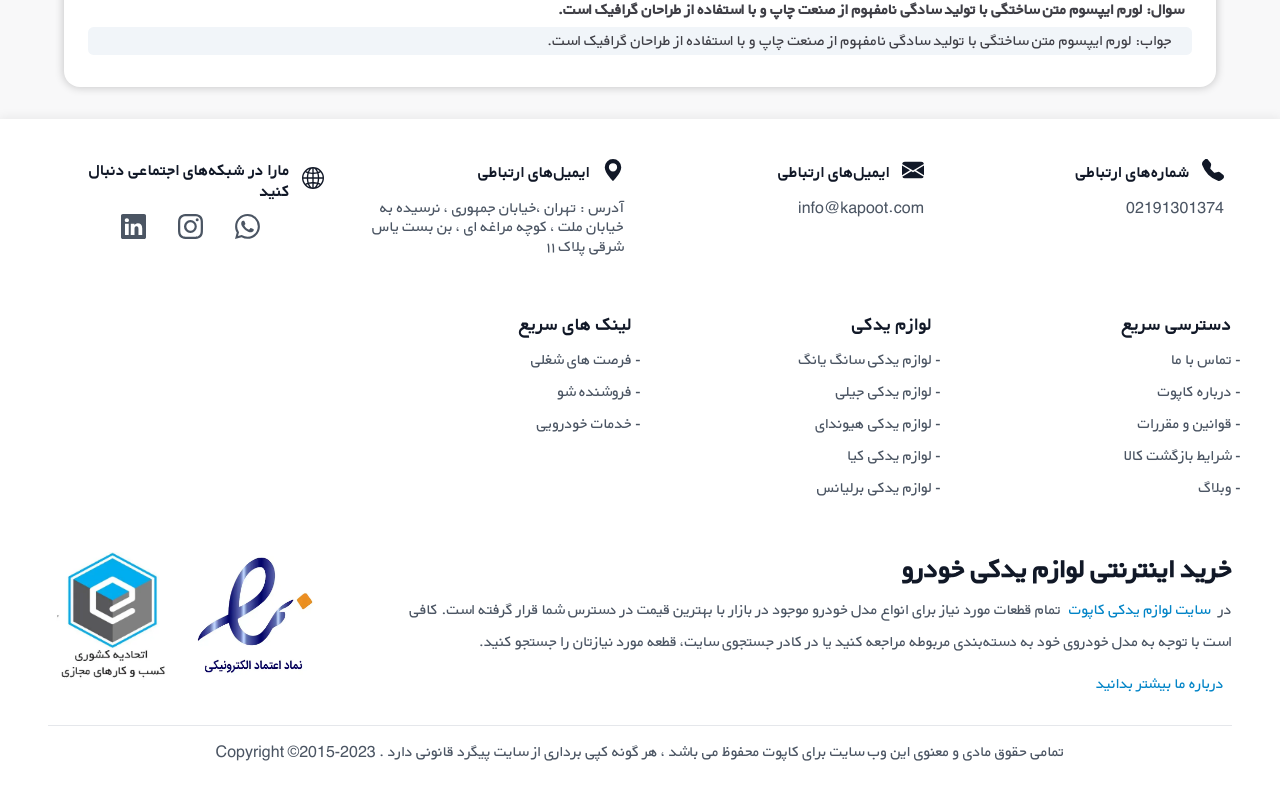
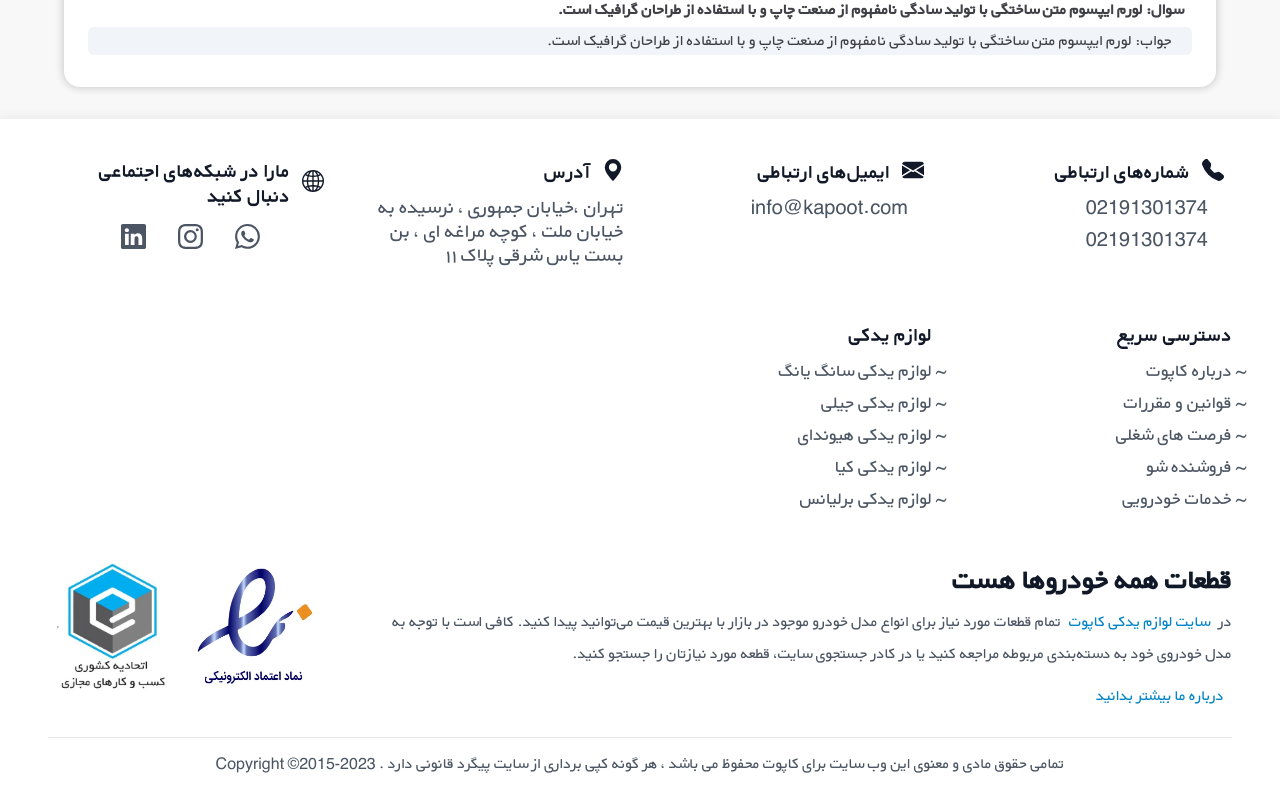
Before and after one commit to amir-mohammadzadeh/mashinno, a React (Vite) app: page /brand/alfa-romeo in a window 1280 px wide. Shown: the part 930-1741 px from the top of the page. Built offline with nearby package versions, Linux system fonts and the light colour scheme.

Commit message:
Edit Footer

```diff
--- a/src/components/Footer/Footer.css
+++ b/src/components/Footer/Footer.css
@@ -13,24 +13,39 @@
     margin-bottom: 3rem;
 }
 
-.address-content{
+.contact-card_05{
     flex: 1;
     padding: .5rem;
     min-width: 12rem;
-    font-style: normal;
 }
 
-.address-content .title{
+.title_05{
     font-family: var(--main-font-b);
-    margin-bottom: .85rem;
-    font-size: 1.1rem;
+    margin-bottom: .5rem;
+    font-size: 1.3rem;
     color: var(--gray-900 );
     display: flex;
     align-items: center;
     gap: .75rem;
 }
 
-.address-content .socials {
+.list_05{
+    padding-inline-start: 1rem;
+    display: flex;
+    flex-direction: column;
+    gap: .5rem;
+}
+.list_05 a{
+    width: max-content;
+    transition: .2s;
+}
+.list_05 a:hover{
+    color: var(--blue-800);
+    transform: scale(1.02);
+}
+
+.socials_05 {
+    padding-top: .5rem;
     display: flex;
     align-items: center;
     justify-content: center;
@@ -38,36 +53,29 @@
 }
 
 /*__________ LINKs _______________*/
-
-.footer-links_content{
-    display: grid;
-    gap: 1rem;
-    grid-template-columns: repeat(4 , 1fr);
+.links_05{
+    list-style-type: '~ ';
 }
 
-.links-content{
-    flex: 1;
-    list-style-type: '- ';
-}
-
-.col-title{
+.col-head_05{
     color: var(--gray-900 );
     font-family: var(--main-font-b);
-    font-size: 1.25rem;
+    font-size: 1.3rem;
     margin-bottom: .5rem;
     list-style-type: none;
 }
 
 .link_05{
+    font-size: 1.15rem;
     line-height: 2rem;
     width: max-content;
+    transition: .3s transform ;
 }
 
-.link_05 a:hover{
+.link_05:hover{
     color: var(--gray-900 );
-    transition: .3s padding ;
     font-weight: 600;
-    padding-inline: .35rem;
+    transform: translateX(-3px);
 }
 
 /*__________ ABOUT STORE _______________*/
@@ -118,9 +126,9 @@
     .footer_grid{
         grid-template-columns: repeat(3, 1fr);
     }
-    .address-content:nth-child(3){
-        order: 4;
-        grid-column: 2 span;
+    .contact-card_05:nth-child(3){
+        grid-row: 2;
+        grid-column: 1/-1;
     }
     .footer-about{
         align-items: center;
@@ -131,7 +139,7 @@
 
 }
 @media screen and (max-width: 992px) {
-    .address-content:nth-child(3){
+    .contact-card_05:nth-child(3){
         grid-column: 3 span;
     }
     .footer-about{
@@ -147,24 +155,18 @@
 
 }
 @media screen and (max-width: 768px) {
-    .footer_grid:nth-child(1){
-        grid-template-columns: 1fr;
-    }
-    .footer_grid:nth-child(2){
+    .footer_grid{
         grid-template-columns: 1fr 1fr;
     }
-    .address-content:nth-child(3){
-        grid-column: unset;
-        order: unset;
-    }
-    .address-content:last-child .title{
-        justify-content: center;
+    .contact-card_05:nth-child(4){
+        grid-column: 2 span;
+        margin-inline: auto;
     }
 
 }
 
 @media screen and (max-width: 444px) {
-    .footer_grid:nth-child(2){
+    .footer_grid{
         grid-template-columns: 1fr;
         row-gap: 1.5rem;
     }
@@ -172,4 +174,12 @@
         align-items: center;
         flex-direction: column;
     }
+    .contact-card_05:nth-child(3){
+        grid-column: unset;
+
+    }
+    .contact-card_05:nth-child(4){
+        grid-column: unset;
+
+    }
 }
--- a/src/components/Footer/Footer.jsx
+++ b/src/components/Footer/Footer.jsx
@@ -5,8 +5,8 @@ import { Link, useMatch } from 'react-router-dom';
 
 function LinkWrapper({ data, title }) {
     return (
-        <ul className="links-content">
-            <li className="col-title">
+        <ul className="links_05">
+            <li className="col-head_05">
                 {title}
             </li>
             {data.map((link, index) =>
@@ -26,18 +26,14 @@ const Footer = () => {
     const newpost = useMatch('/new-post')
 
     const Quick_access = [
-        { title: 'تماس با ما', url: "" },
         { title: 'درباره کاپوت', url: "" },
         { title: ' قوانین و مقررات', url: "" },
-        { title: 'شرایط بازگشت کالا', url: "" },
-        { title: 'وبلاگ', url: "" },
-    ]
-    const Quick_links = [
         { title: ' فرصت های شغلی', url: "" },
         { title: ' فروشنده شو', url: "" },
         { title: ' خدمات خودرویی', url: "" },
 
     ]
+
     const Yadaki_links = [
         { title: 'لوازم یدکی سانگ یانگ', url: "" },
         { title: 'لوازم یدکی جیلی', url: "" },
@@ -50,48 +46,57 @@ const Footer = () => {
     else return (
         <footer id='MainFooter' className="footer_container">
             <div className="container">
-                <address className='footer_grid'>
-                    <div className="address-content">
-                        <div className="title">
-                            <span className="icon">
+                <address className='footer_grid font-lg'>
+
+                    <div className="contact-card_05">
+                        <div className="title_05">
+                            <span className="icon_05">
                                 <BsFillTelephoneFill size={22} />
                             </span>
                             شماره‌های ارتباطی
                         </div>
-                        <a href="tel:02191301374" className='value'>
-                            02191301374
-                        </a>
+                        <div className="list_05">
+                            <a href="tel:02191301374">
+                                02191301374
+                            </a>
+                            <a href="tel:02191301374">
+                                02191301374
+                            </a>
+                        </div>
                     </div>
-                    <div className="address-content">
-                        <div className="title">
-                            <span className="icon">
+
+                    <div className="contact-card_05">
+                        <div className="title_05">
+                            <span className="icon_05">
                                 <BsEnvelopeFill size={22} />
                             </span>
                             ایمیل‌های ارتباطی
                         </div>
-                        <Link to="mailto:info@mashinno.com" className='value'>
-                            info@kapoot.com
-                        </Link>
+                        <div className="list_05">
+                            <Link to="mailto:info@mashinno.com">
+                                info@kapoot.com
+                            </Link>
+                        </div>
                     </div>
-                    <div className="address-content">
-                        <div className="title">
-                            <span className="icon">
+                    <div className="contact-card_05">
+                        <div className="title_05">
+                            <span className="icon_05">
                                 <BsFillGeoAltFill size={22} />
                             </span>
-                            ایمیل‌های ارتباطی
+                            آدرس
                         </div>
-                        <span className='value'>
-                            آدرس : تهران ،خیابان جمهوری ، نرسیده به خیابان ملت ، کوچه مراغه ای ، بن بست یاس شرقی پلاک ۱۱
-                        </span>
+                        <address>
+                            تهران ،خیابان جمهوری ، نرسیده به خیابان ملت ، کوچه مراغه ای ، بن بست یاس شرقی پلاک ۱۱
+                        </address>
                     </div>
-                    <div className="address-content">
-                        <div className="title">
-                            <span className="icon">
+                    <div className="contact-card_05">
+                        <div className="title_05">
+                            <span className="icon_05">
                                 <BsGlobe2 size={22} />
                             </span>
                             مارا در شبکه‌های اجتماعی دنبال کنید
                         </div>
-                        <div className="socials">
+                        <div className="socials_05">
                             <a href="">
                                 <BsWhatsapp size={25} />
                             </a>
@@ -109,20 +114,19 @@ const Footer = () => {
 
                     <LinkWrapper data={Quick_access} title={'دسترسی سریع'} />
                     <LinkWrapper data={Yadaki_links} title={'لوازم یدکی'} />
-                    <LinkWrapper data={Quick_links} title={'لینک های سریع'} />
 
                 </div>
                 <section className="footer-about">
                     <div className="about-body">
                         <h3>
-                            خرید اینترنتی لوازم یدکی خودرو
+                            قطعات همه خودرو‌ها هست
                         </h3>
                         <p>
                             در
                             <Link to="/">
-                                 سایت لوازم یدکی کاپوت
+                                سایت لوازم یدکی کاپوت
                             </Link>
-                            تمام قطعات مورد نیاز برای انواع مدل خودرو موجود در بازار با بهترین قیمت در دسترس شما قرار گرفته است. کافی است با توجه به مدل خودروی خود به دسته‌بندی مربوطه مراجعه کنید یا در کادر جستجوی سایت، قطعه مورد نیازتان را جستجو کنید.
+                            تمام قطعات مورد نیاز برای انواع مدل خودرو موجود در بازار با بهترین قیمت می‌توانید پیدا کنید. کافی است با توجه به مدل خودروی خود به دسته‌بندی مربوطه مراجعه کنید یا در کادر جستجوی سایت، قطعه مورد نیازتان را جستجو کنید.
                         </p>
                         <span>
                             <Link to="/adout-us">
--- a/src/components/StoryContainer/StoryContainer.jsx
+++ b/src/components/StoryContainer/StoryContainer.jsx
@@ -35,7 +35,7 @@ const StoryContainer = () => {
                             <img src="/Images/NoPhoto.jpg" alt="" />
                         </div>
                         <span className="name_11 line-limit-1">
-                            نام {story}
+                            نام فروشگاه
                         </span>
                     </li>
                 )}
--- a/src/reset.css
+++ b/src/reset.css
@@ -74,7 +74,7 @@ pre {
 
 a:visited,
 a {
-    color: unset;
+    color: inherit;
     text-decoration: none;
     display: block;
 }
@@ -231,6 +231,10 @@ summary {
     display: list-item;
 }
 
+address{
+    font-style: normal;
+}
+
 template {
     display: none;
 }
```
